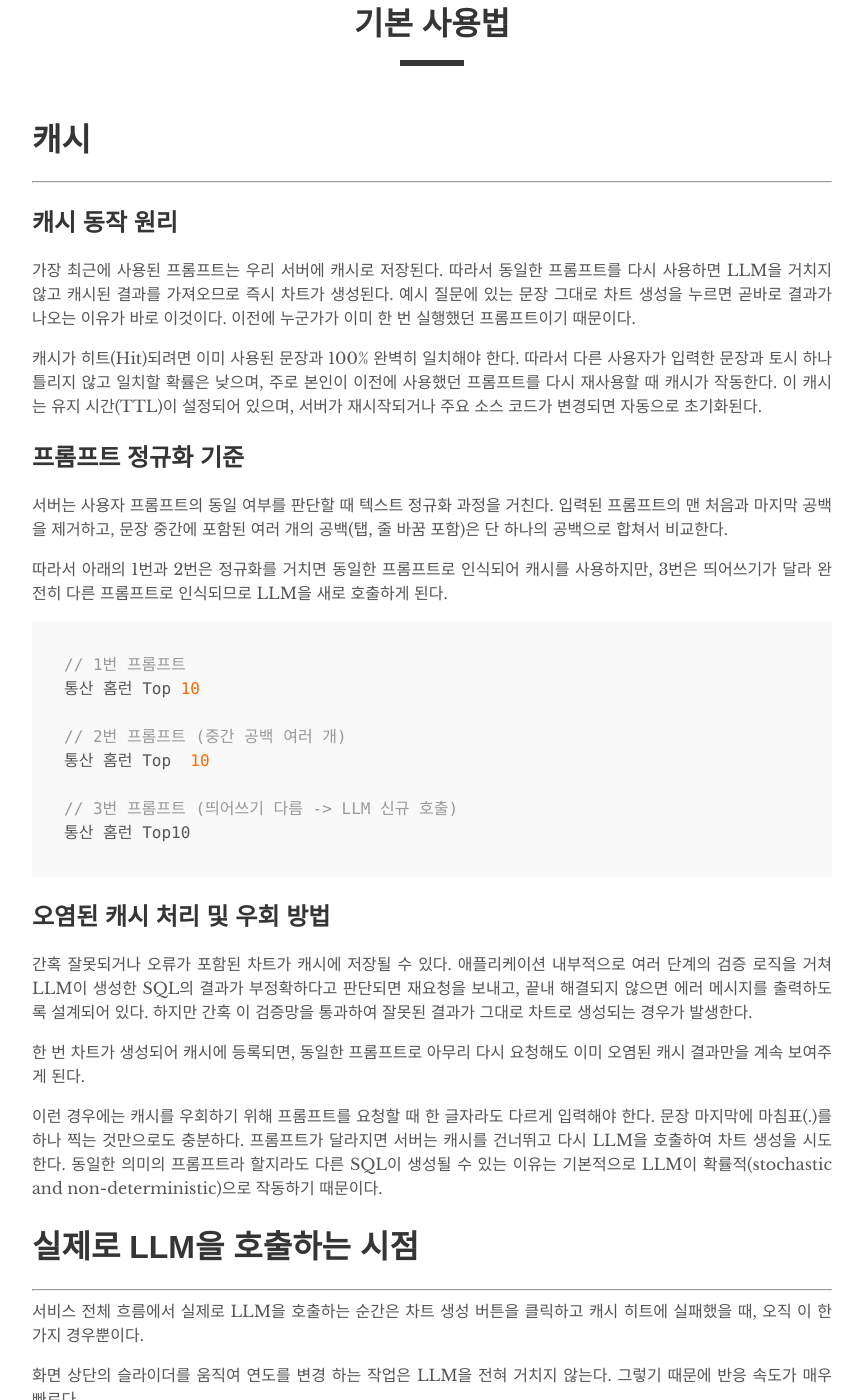
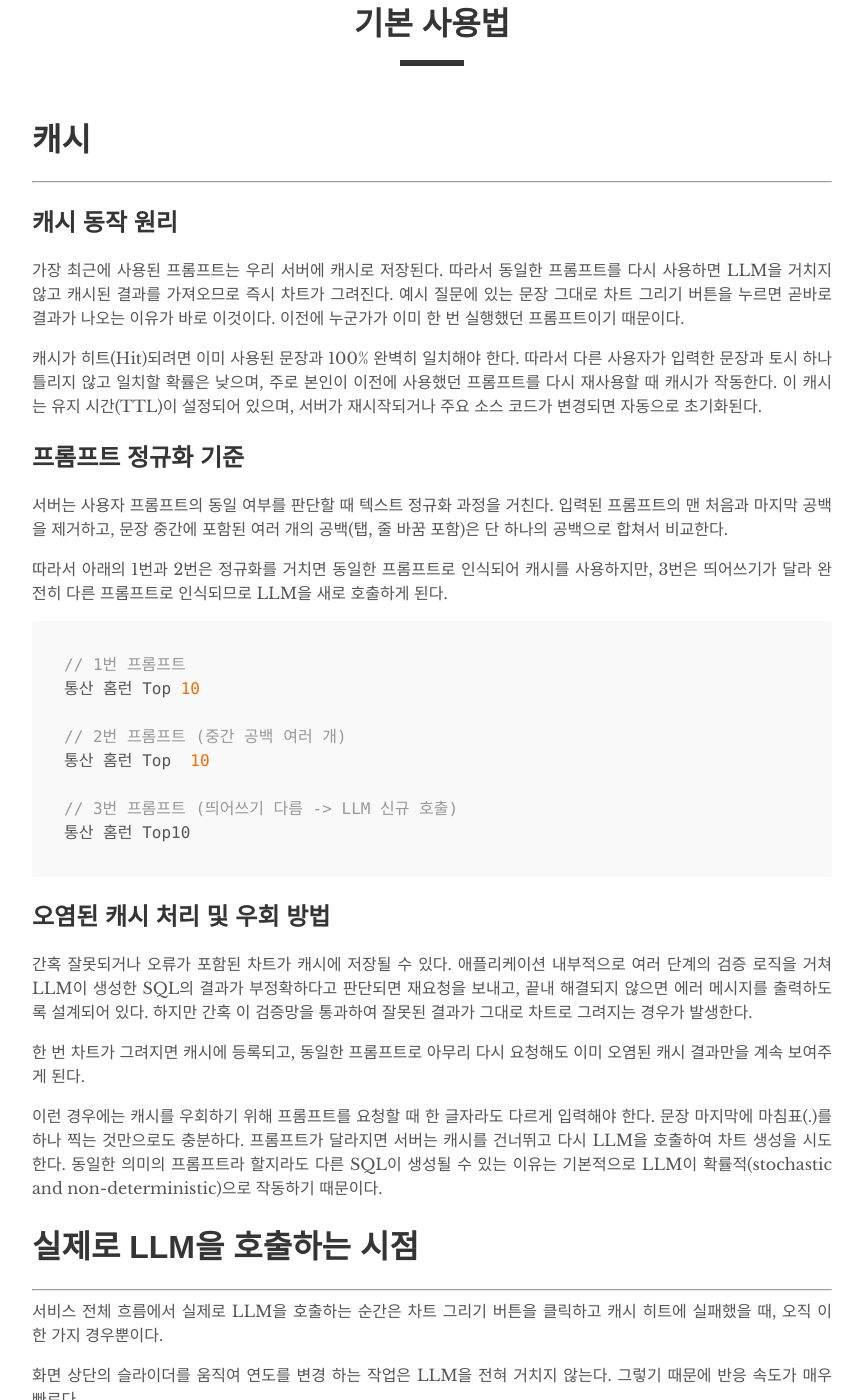
Before and after one commit to sylvakr/baseball-chart-blog, a Jekyll site: the page built from _posts/2026-08-04-basic-manual.md, in a window 1280 px wide and 1400 px high, scrolled down 209 px. Shown: the whole window, without its empty margins (208-1071 px from the left). Built offline with Jekyll 4.4.1, drawn with Linux system fonts in a browser that asks for light colours; some of the changed text lies outside the part shown.

Commit message:
vault backup: 2026-08-09 17:12:22

```diff
--- a/_posts/2026-08-04-basic-manual.md
+++ b/_posts/2026-08-04-basic-manual.md
@@ -10,7 +10,7 @@ hidden: true
 
 ## 캐시 동작 원리
 
-가장 최근에 사용된 프롬프트는 우리 서버에 캐시로 저장된다. 따라서 동일한 프롬프트를 다시 사용하면 LLM을 거치지 않고 캐시된 결과를 가져오므로 즉시 차트가 생성된다. 예시 질문에 있는 문장 그대로 차트 생성을 누르면 곧바로 결과가 나오는 이유가 바로 이것이다. 이전에 누군가가 이미 한 번 실행했던 프롬프트이기 때문이다.
+가장 최근에 사용된 프롬프트는 우리 서버에 캐시로 저장된다. 따라서 동일한 프롬프트를 다시 사용하면 LLM을 거치지 않고 캐시된 결과를 가져오므로 즉시 차트가 그려진다. 예시 질문에 있는 문장 그대로 차트 그리기 버튼을 누르면 곧바로 결과가 나오는 이유가 바로 이것이다. 이전에 누군가가 이미 한 번 실행했던 프롬프트이기 때문이다.
 
 캐시가 히트(Hit)되려면 이미 사용된 문장과 100% 완벽히 일치해야 한다. 따라서 다른 사용자가 입력한 문장과 토시 하나 틀리지 않고 일치할 확률은 낮으며, 주로 본인이 이전에 사용했던 프롬프트를 다시 재사용할 때 캐시가 작동한다. 이 캐시는 유지 시간(TTL)이 설정되어 있으며, 서버가 재시작되거나 주요 소스 코드가 변경되면 자동으로 초기화된다.
 
@@ -33,16 +33,16 @@ hidden: true
 
 
 ## 오염된 캐시 처리 및 우회 방법
-간혹 잘못되거나 오류가 포함된 차트가 캐시에 저장될 수 있다. 애플리케이션 내부적으로 여러 단계의 검증 로직을 거쳐 LLM이 생성한 SQL의 결과가 부정확하다고 판단되면 재요청을 보내고, 끝내 해결되지 않으면 에러 메시지를 출력하도록 설계되어 있다. 하지만 간혹 이 검증망을 통과하여 잘못된 결과가 그대로 차트로 생성되는 경우가 발생한다.
+간혹 잘못되거나 오류가 포함된 차트가 캐시에 저장될 수 있다. 애플리케이션 내부적으로 여러 단계의 검증 로직을 거쳐 LLM이 생성한 SQL의 결과가 부정확하다고 판단되면 재요청을 보내고, 끝내 해결되지 않으면 에러 메시지를 출력하도록 설계되어 있다. 하지만 간혹 이 검증망을 통과하여 잘못된 결과가 그대로 차트로 그려지는 경우가 발생한다.
 
-한 번 차트가 생성되어 캐시에 등록되면, 동일한 프롬프트로 아무리 다시 요청해도 이미 오염된 캐시 결과만을 계속 보여주게 된다.
+한 번 차트가 그려지면 캐시에 등록되고, 동일한 프롬프트로 아무리 다시 요청해도 이미 오염된 캐시 결과만을 계속 보여주게 된다.
 
 이런 경우에는 캐시를 우회하기 위해 프롬프트를 요청할 때 한 글자라도 다르게 입력해야 한다. 문장 마지막에 마침표(.)를 하나 찍는 것만으로도 충분하다. 프롬프트가 달라지면 서버는 캐시를 건너뛰고 다시 LLM을 호출하여 차트 생성을 시도한다. 동일한 의미의 프롬프트라 할지라도 다른 SQL이 생성될 수 있는 이유는 기본적으로 LLM이 확률적(stochastic and non-deterministic)으로 작동하기 때문이다.
 
 # 실제로 LLM을 호출하는 시점
 <hr>
 
-서비스 전체 흐름에서 실제로 LLM을 호출하는 순간은 차트 생성 버튼을 클릭하고 캐시 히트에 실패했을 때, 오직 이 한 가지 경우뿐이다.
+서비스 전체 흐름에서 실제로 LLM을 호출하는 순간은 차트 그리기 버튼을 클릭하고 캐시 히트에 실패했을 때, 오직 이 한 가지 경우뿐이다.
 
 화면 상단의 슬라이더를 움직여 연도를 변경 하는 작업은 LLM을 전혀 거치지 않는다.  그렇기 때문에 반응 속도가 매우 빠르다.
 
@@ -72,7 +72,7 @@ LLM을 호출할 때마다 API 토큰 비용이 발생하고 응답 속도가
 
 ## AI
 
-선동열을 선동렬로 오타를 내어 입력해도 맥락을 파악하고 정상적으로 차트를 생성하며 이름까지 올바르게 교정해 준다. 만든 나도 놀랐다.
+선동열을 선동렬로 오타를 내어 입력해도 맥락을 파악하고 정상적으로 차트가 그려지며 이름까지 올바르게 교정해 준다. 만든 나도 놀랐다.
 
 또한 `이승엽 연도별 홈런 추이`라고만 입력하면 동명이인 선택 안내가 발생하지만, `삼성 이승엽` 또는 `라이온즈 이승엽`과 같이 소속 팀이나 애칭을 함께 적어주면 정확히 해당 선수를 식별하여 처리한다.
 
@@ -84,6 +84,6 @@ LLM을 호출할 때마다 API 토큰 비용이 발생하고 응답 속도가
 - 슬라이더는 LLM을 거치지 않기 때문에 핸들을 놓는 순간 바로 차트가 갱신된다.
 - 변경된 기간은 링크 공유나 차트 임베드 시에도 그대로 적용된다.
 - 해당 기간에 데이터가 없으면 '조회 결과가 없습니다.'라는 메시지가 나타난다. 예를 들어 조건에 '최소 3,000타석'이 포함되어 있다면, 설정한 기간 내에 3,000타석 이상을 소화한 타자가 없기 때문이다.
-- 주의사항: 기간이 축소된 상태인 것을 인지하지 못하고 차트를 생성하면 데이터를 오해할 수 있다. 이럴 때는 슬라이더를 움직여 기간을 다시 늘려주면 된다.
+- 주의사항: 기간이 축소된 상태인 것을 인지하지 못하고 차트를 그리면 데이터를 오해할 수 있다. 이럴 때는 슬라이더를 움직여 기간을 다시 늘려주면 된다.
 
 _이 문서는 계속 업데이트 됩니다._
```
Also changed, not shown: .obsidian/workspace.json.
